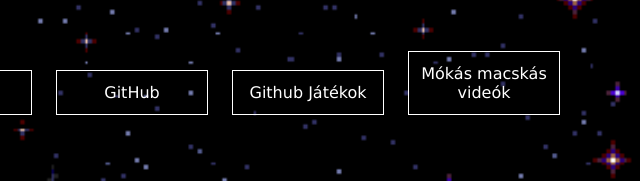
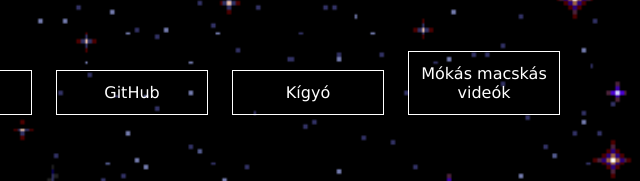
Before and after one commit to markidomonkos/weblap, a plain HTML site: page index.html in a window 1280 px wide. Shown: the part 619-800 px from the top of the page, 420-1060 px from the left. Drawn offline with Linux system fonts and the light colour scheme.

Commit message:
Update index.html

```diff
--- a/index.html
+++ b/index.html
@@ -100,7 +100,7 @@ function drawHand(ctx, pos, length, width) {
                 <div class="banner-btn">
                     <a href="ora.html"><span></span>Órarend</a>
                     <a href="https://github.com/markidomonkos"><span></span>GitHub</a>
-                    <a href="https://github.com/markidomonkos/Phyton-"><span></span>Github Játékok</a>
+                    <a href="/weblap/kigyo/index.html"><span></span>Kígyó</a>
                     <a href="videok.html"><span></span>Mókás macskás videók</a>
                 </div>
             </div>
```
